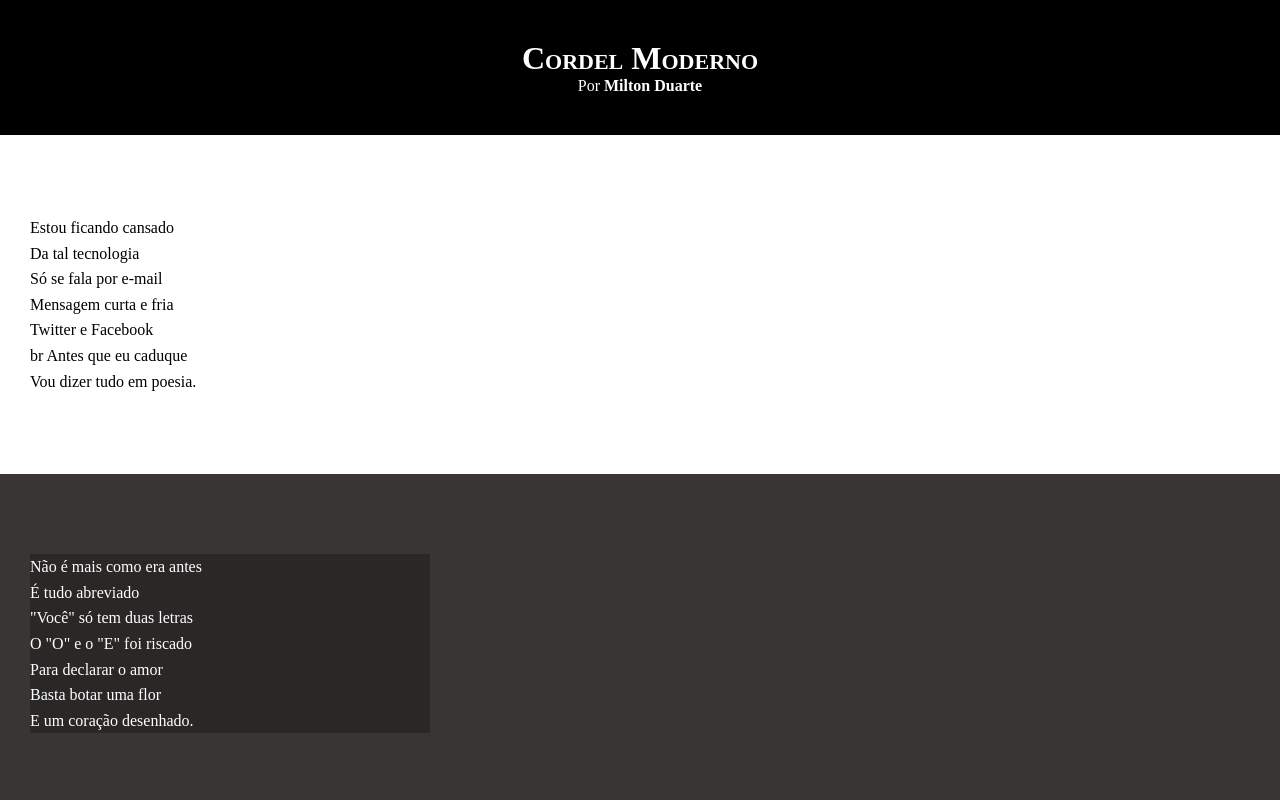
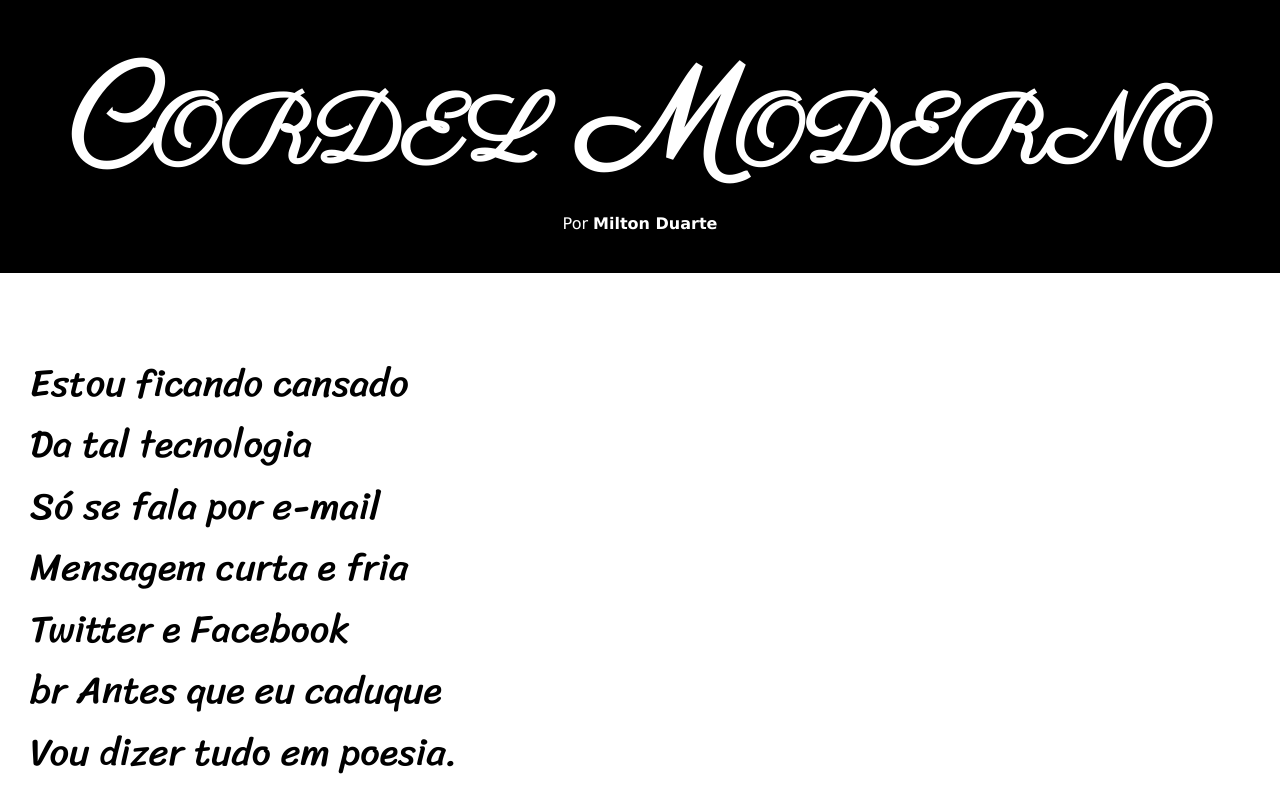
Before and after one commit to EdemarSorgato/html-css, a plain HTML site: page desafios/d012/index.html in a window 1280 px wide. Shown: the top 800 px of the page. Drawn offline with Linux system fonts and the light colour scheme.

Commit message:
atualizaçao de estilo desafio 12

```diff
--- a/desafios/d012/estilo/style.css
+++ b/desafios/d012/estilo/style.css
@@ -1,13 +1,23 @@
 @charset "UTF-8";
 
+ @import url('https://fonts.googleapis.com/css2? family= Bebas+Neue & family= Parisienne & display=swap');
+
+ @import url('https://fonts.googleapis.com/css2?family=Sriracha&display=swap');
+
+:root {
+    --fonte1: Verdana, Geneva, Tahoma, sans-serif;
+    --fonte2: 'Parisienne', cursiva;
+    --fonte3: 'Sriracha', cursive;
+}
 * {
-    margin: 0px;
+    margin: 0px;-
     padding: 0px;
 }
 
 html, body {
     min-height: 100vh;
     background-color: darkgray;
+    font-family: var(--fonte1);
 }
 
 header {
@@ -19,6 +29,8 @@ header {
 header > h1 {
     padding-top: 40px;
     font-variant: small-caps;
+    font-family: var(--fonte2);
+    font-size: 10vw;
 }
 
 header > p {
@@ -40,6 +52,8 @@ section {
     padding-bottom: 10vh;
     line-height: 1.6em;
     padding-left: 30px;
+    font-family: var(--fonte3);
+    font-size: 3vw;
 }
 
 section.normal {
@@ -53,8 +67,10 @@ section.imagem {
 }
 
 section.imagem > p {
-    width: 400px;
+    display: inline-block;
+    position: 5px;
     background-color: rgba(0, 0, 0, 0.262);
+
 }
 
 footer {
```
